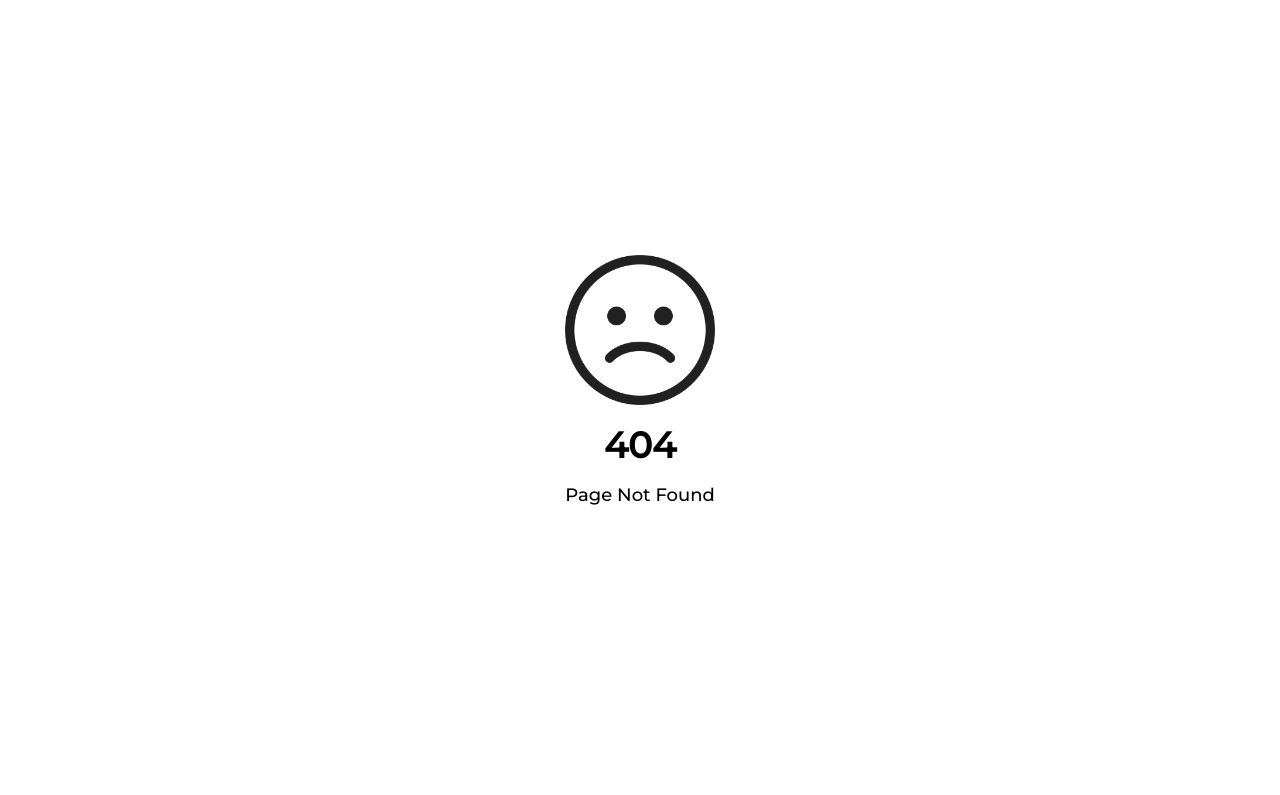
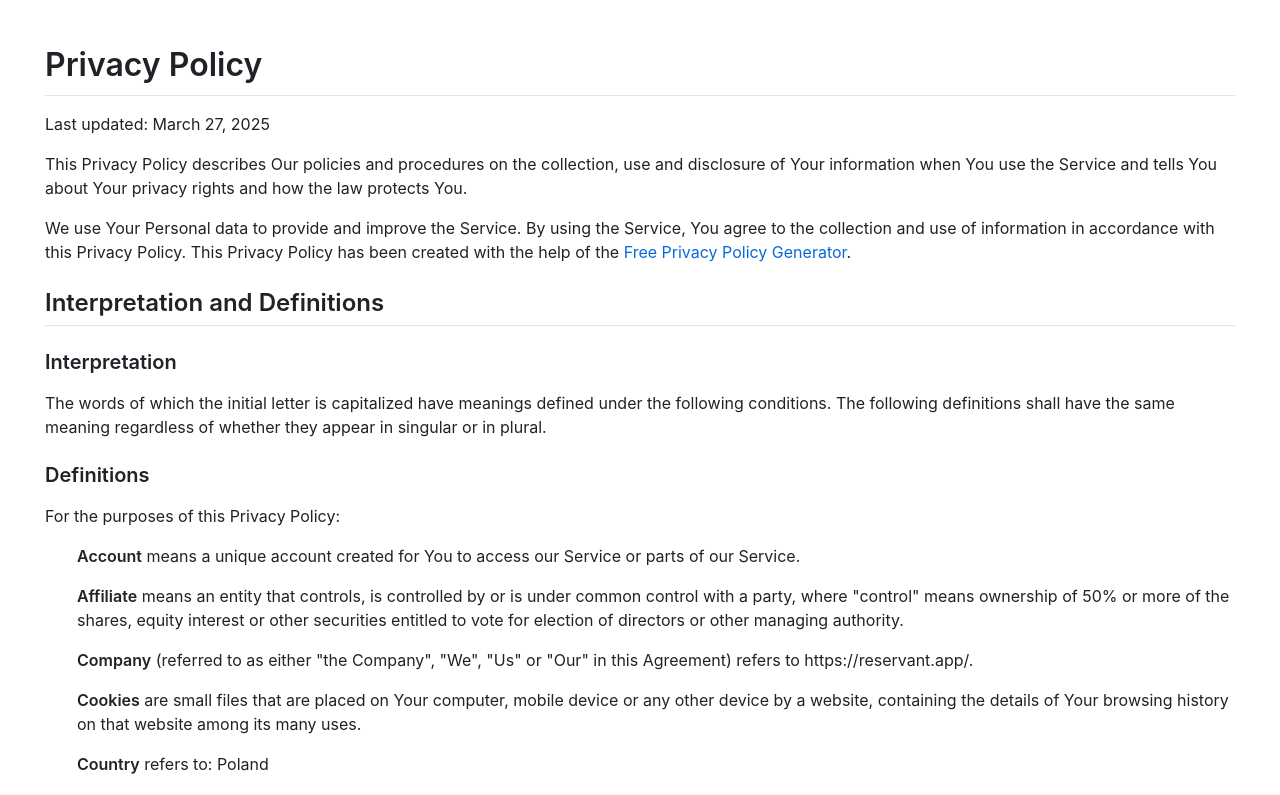
Before and after one commit to Reservant-inc/reservant-frontend, a React (Create React App) app: page /privacy-policy in a window 1280 px wide. Before the commit this address had no page. Shown: the top 795 px of the page. Built offline with nearby package versions, Linux system fonts and the light colour scheme.

Commit message:
Create subpages

```diff
--- /dev/null
+++ b/src/components/PrivacyPolicy.tsx
@@ -0,0 +1,26 @@
+import React from "react";
+import { useEffect, useState } from "react";
+import Markdown from 'react-markdown'
+import 'github-markdown-css'
+
+
+
+const Privacy: React.FC = () => {
+
+  const [markdownContent, setMarkdownContent] = useState("");
+
+  useEffect(() => {
+    fetch("/PRIVACY.md")
+      .then((response) => response.text())
+      .then((text) => setMarkdownContent(text));
+  }, []);
+
+  return (
+    <div className='markdown-body'>
+      <Markdown>{markdownContent}</Markdown>
+
+    </div>
+  );
+};
+
+export default Privacy;
--- /dev/null
+++ b/src/components/TermsOfService.tsx
@@ -0,0 +1,26 @@
+import React from "react";
+import { useEffect, useState } from "react";
+import Markdown from 'react-markdown'
+import 'github-markdown-css'
+
+
+
+const Terms: React.FC = () => {
+
+  const [markdownContent, setMarkdownContent] = useState("");
+
+  useEffect(() => {
+    fetch("/TERMS.md")
+      .then((response) => response.text())
+      .then((text) => setMarkdownContent(text));
+  }, []);
+
+  return (
+    <div className='markdown-body'>
+      <Markdown>{markdownContent}</Markdown>
+
+    </div>
+  );
+};
+
+export default Terms;
```
Also changed, not shown: src/app/App.tsx (+10 -0 lines).
